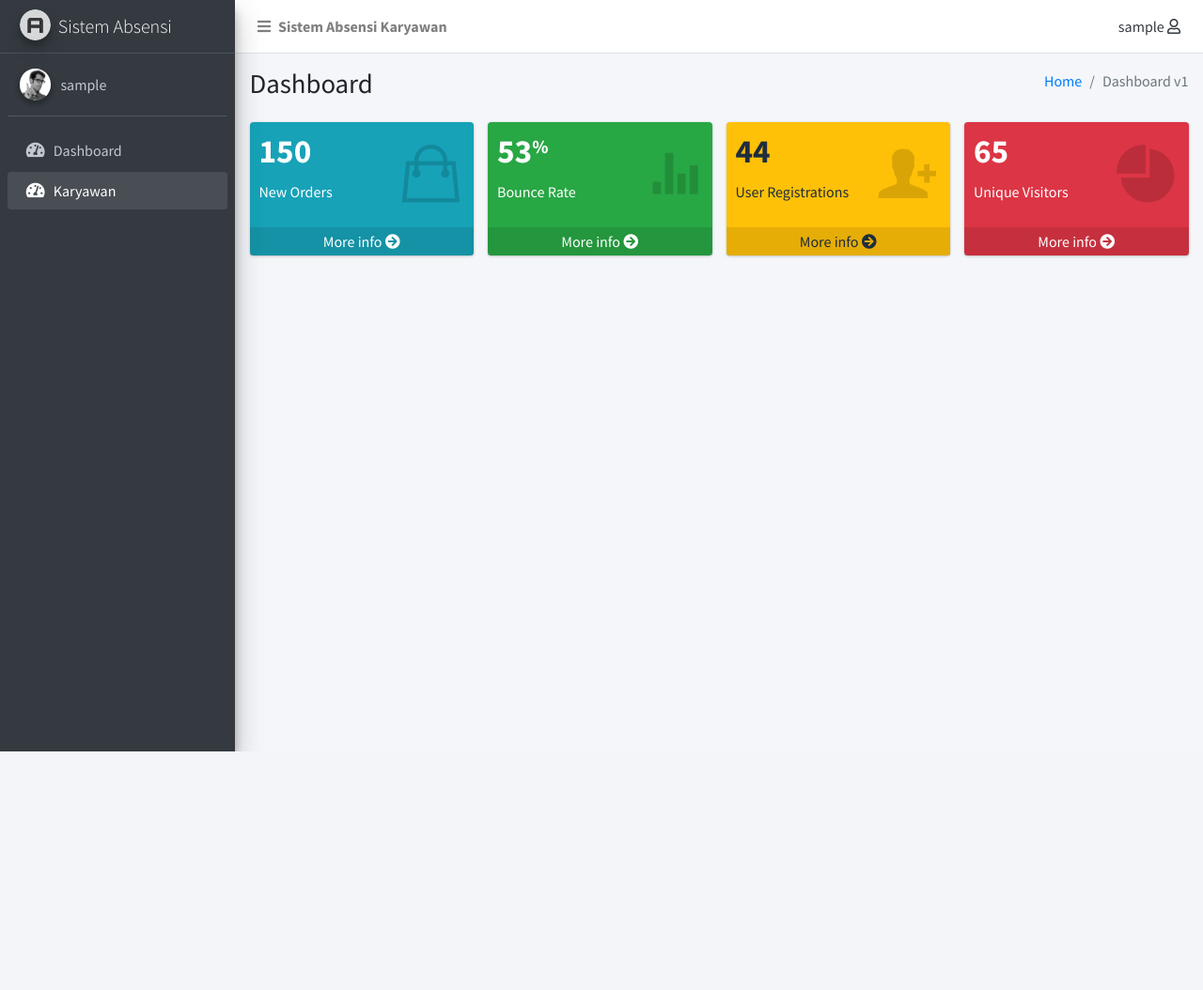
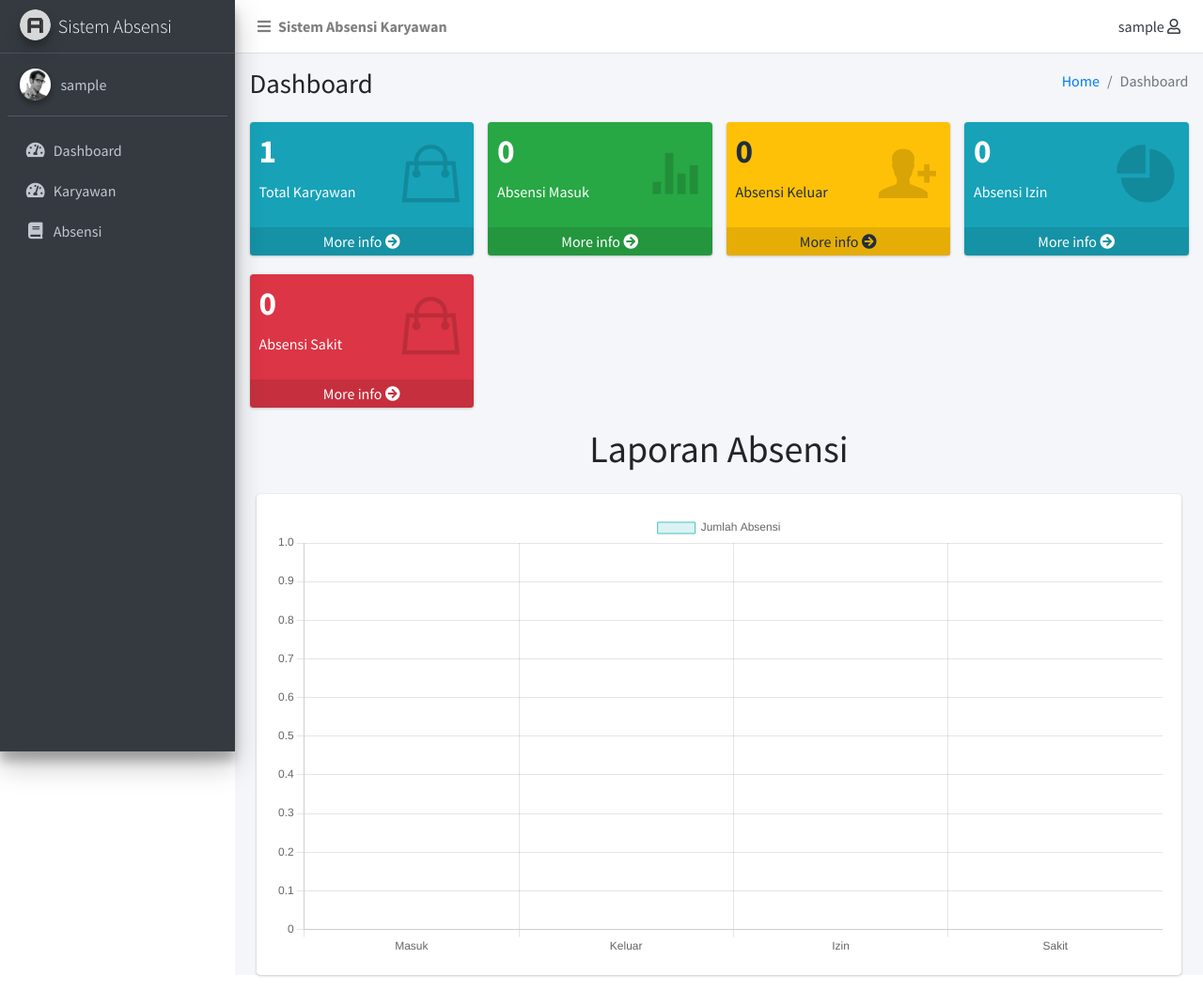
Before and after one commit to rizkyadiryanto14/absensi_karyawan_chipeer, a CodeIgniter app: page /database/dashboard in a window 1280 px wide. Shown: the whole page at 94% size. Before the commit the page ends 800 px from the top, so only its background shows below. Run offline with CodeIgniter, Linux system fonts and the light colour scheme; the visitor is signed in with stand-in values (Sample User, id 1); tables that the repository leaves empty or names only in its code hold one stand-in row (values such as "Sample post"); some libraries are stand-ins or nearby versions.

Commit message:
feature : update algoritma chipper

```diff
--- a/application/config/routes.php
+++ b/application/config/routes.php
@@ -65,3 +65,9 @@
 $route['karyawan/simpan'] = 'Karyawan/simpan';
 $route['admin/get_data_karyawan'] = 'Karyawan/get_data_karyawan';
 $route['karyawan/verify/(:num)']	= 'Karyawan/verify/$1';
+
+
+$route['karyawan/absensi']		= 'Absensi';
+$route['admin/get_data_absensi'] = 'Absensi/get_data_absensi';
+$route['absensi/submit/(:num)']		= 'Absensi/submit/$1';
+$route['karyawan/delete/(:num)']	= 'Karyawan/delete/$1';
--- a/application/controllers/Dashboard.php
+++ b/application/controllers/Dashboard.php
@@ -1,14 +1,26 @@
 <?php
+
+/**
+ * @author  Rizky Adi Ryanto
+ * @link github.com/rizkyadiryanto14
+ *
+ * @property $Karyawan_model
+ * @property $Absensi_model
+ */
 
 class Dashboard extends CI_Controller
 {
 	public function __construct()
 	{
 		parent::__construct();
+		$this->load->model('Karyawan_model');
+		$this->load->model('Absensi_model');
 	}
 
 	public function index()
 	{
-		$this->load->view('backend/dashboard');
+		$data['karyawan_total']	= $this->Karyawan_model->get_all_data();
+		$data['absensi_counts']	= $this->Absensi_model->get_count_per_jenis();
+		$this->load->view('backend/dashboard', $data);
 	}
 }
--- /dev/null
+++ b/application/models/Absensi_model.php
@@ -0,0 +1,103 @@
+<?php
+
+/**
+ * @author  Rizky Adi Ryanto
+ * @link github.com/rizkyadiryanto14
+ *
+ * @property $db
+ */
+
+class Absensi_model extends CI_Model
+{
+
+	public function insert($data)
+	{
+		return $this->db->insert('absensi', $data);
+	}
+
+	public function delete($id)
+	{
+		$this->db->where('id', $id);
+		return $this->db->delete('absensi');
+	}
+
+	public function get_count_per_jenis() {
+		$jenis_absensi = ['Masuk', 'Keluar', 'Izin', 'Sakit'];
+
+		$result = [];
+		foreach ($jenis_absensi as $jenis) {
+			$this->db->where('jenis_absensi', $jenis);
+			$this->db->from('absensi');
+			$count = $this->db->count_all_results();
+			$result[$jenis] = $count;
+		}
+
+		return $result;
+	}
+
+	/**
+	 * Membuat query untuk datatables
+	 */
+	function make_query($role, $id_karyawan = null)
+	{
+		$this->db->select('absensi.*, karyawan.nama as nama_karyawan, karyawan.alamat as alamat, karyawan.jabatan as jabatan')
+			->from("absensi")
+			->join("karyawan", "karyawan.id = absensi.karyawan_id");
+
+		// Filter data berdasarkan role
+		if ($role === 'karyawan' && $id_karyawan !== null) {
+			$this->db->where('absensi.karyawan_id', $id_karyawan);
+		}
+
+		// Filter pencarian
+		if (isset($_POST["search"]["value"])) {
+			$this->db->group_start(); // Mulai grup kondisi OR
+			$this->db->like("karyawan.nama", $_POST["search"]["value"]);
+			$this->db->or_like("karyawan.alamat", $_POST["search"]["value"]);
+			$this->db->or_like("karyawan.jabatan", $_POST["search"]["value"]);
+			$this->db->group_end();
+		}
+
+		// Urutkan data
+		if (isset($_POST["order"])) {
+			$this->db->order_by($_POST['order']['0']['column'], $_POST['order']['0']['dir']);
+		} else {
+			$this->db->order_by('id', 'DESC');
+		}
+	}
+
+
+	/**
+	 * Mengambil data untuk datatables
+	 */
+	function make_datatables($role, $id_karyawan = null)
+	{
+		$this->make_query($role, $id_karyawan);
+		if ($_POST["length"] != -1) {
+			$this->db->limit($_POST['length'], $_POST['start']);
+		}
+		$query = $this->db->get();
+		return $query->result();
+	}
+
+	/**
+	 * Menghitung jumlah data setelah filter
+	 */
+	function get_filtered_data($role, $id_karyawan = null)
+	{
+		$this->make_query($role, $id_karyawan);
+		$query = $this->db->get();
+		return $query->num_rows();
+	}
+
+
+	/**
+	 * Menghitung jumlah total data
+	 */
+	function get_all_data()
+	{
+		$this->db->select("*");
+		$this->db->from("absensi");
+		return $this->db->count_all_results();
+	}
+}
--- a/application/models/Karyawan_model.php
+++ b/application/models/Karyawan_model.php
@@ -14,6 +14,12 @@
 	public function get()
 	{
 		return $this->db->get('karyawan')->result();
+	}
+
+	public function delete($id)
+	{
+		$this->db->where('id', $id);
+		return $this->db->delete('karyawan');
 	}
 
 	/**
--- a/application/views/backend/dashboard.php
+++ b/application/views/backend/dashboard.php
@@ -1,6 +1,14 @@
 <?php $this->load->view('templates/header') ?>
 <?php $this->load->view('templates/navbar') ?>
 <?php $this->load->view('templates/sidebar') ?>
+
+<style>
+	.uppercase {
+		text-transform: uppercase;
+		font-weight: bold;
+	}
+</style>
+
 	<!-- Content Wrapper. Contains page content -->
 	<div class="content-wrapper">
 		<!-- Content Header (Page header) -->
@@ -13,7 +21,7 @@
 					<div class="col-sm-6">
 						<ol class="breadcrumb float-sm-right">
 							<li class="breadcrumb-item"><a href="#">Home</a></li>
-							<li class="breadcrumb-item active">Dashboard v1</li>
+							<li class="breadcrumb-item active">Dashboard</li>
 						</ol>
 					</div><!-- /.col -->
 				</div><!-- /.row -->
@@ -25,14 +33,15 @@
 		<section class="content">
 			<div class="container-fluid">
 				<!-- Small boxes (Stat box) -->
+				<?php if ($this->session->userdata('role') == 'admin') { ?>
 				<div class="row">
 					<div class="col-lg-3 col-6">
 						<!-- small box -->
 						<div class="small-box bg-info">
 							<div class="inner">
-								<h3>150</h3>
+								<h3><?= $karyawan_total ?></h3>
 
-								<p>New Orders</p>
+								<p>Total Karyawan</p>
 							</div>
 							<div class="icon">
 								<i class="ion ion-bag"></i>
@@ -42,12 +51,10 @@
 					</div>
 					<!-- ./col -->
 					<div class="col-lg-3 col-6">
-						<!-- small box -->
 						<div class="small-box bg-success">
 							<div class="inner">
-								<h3>53<sup style="font-size: 20px">%</sup></h3>
-
-								<p>Bounce Rate</p>
+								<h3><?= isset($absensi_counts['Masuk']) ? $absensi_counts['Masuk'] : 0; ?></h3>
+								<p>Absensi Masuk</p>
 							</div>
 							<div class="icon">
 								<i class="ion ion-stats-bars"></i>
@@ -55,14 +62,12 @@
 							<a href="#" class="small-box-footer">More info <i class="fas fa-arrow-circle-right"></i></a>
 						</div>
 					</div>
-					<!-- ./col -->
+					<!-- Absensi Keluar -->
 					<div class="col-lg-3 col-6">
-						<!-- small box -->
 						<div class="small-box bg-warning">
 							<div class="inner">
-								<h3>44</h3>
-
-								<p>User Registrations</p>
+								<h3><?= isset($absensi_counts['Keluar']) ? $absensi_counts['Keluar'] : 0; ?></h3>
+								<p>Absensi Keluar</p>
 							</div>
 							<div class="icon">
 								<i class="ion ion-person-add"></i>
@@ -70,14 +75,12 @@
 							<a href="#" class="small-box-footer">More info <i class="fas fa-arrow-circle-right"></i></a>
 						</div>
 					</div>
-					<!-- ./col -->
+					<!-- Absensi Izin -->
 					<div class="col-lg-3 col-6">
-						<!-- small box -->
-						<div class="small-box bg-danger">
+						<div class="small-box bg-info">
 							<div class="inner">
-								<h3>65</h3>
-
-								<p>Unique Visitors</p>
+								<h3><?= isset($absensi_counts['Izin']) ? $absensi_counts['Izin'] : 0; ?></h3>
+								<p>Absensi Izin</p>
 							</div>
 							<div class="icon">
 								<i class="ion ion-pie-graph"></i>
@@ -85,12 +88,95 @@
 							<a href="#" class="small-box-footer">More info <i class="fas fa-arrow-circle-right"></i></a>
 						</div>
 					</div>
+					<!-- Absensi Sakit -->
+					<div class="col-lg-3 col-6">
+						<div class="small-box bg-danger">
+							<div class="inner">
+								<h3><?= isset($absensi_counts['Sakit']) ? $absensi_counts['Sakit'] : 0; ?></h3>
+								<p>Absensi Sakit</p>
+							</div>
+							<div class="icon">
+								<i class="ion ion-bag"></i>
+							</div>
+							<a href="#" class="small-box-footer">More info <i class="fas fa-arrow-circle-right"></i></a>
+						</div>
+					</div>
 					<!-- ./col -->
 				</div>
 				<!-- /.row -->
-			</div><!-- /.container-fluid -->
+				<div class="container">
+					<h1 class="text-center mb-4">Laporan Absensi</h1>
+
+					<!-- Grafik Chart.js -->
+					<div class="card">
+						<div class="card-body">
+							<canvas id="absensiChart" width="400" height="200"></canvas>
+						</div>
+					</div>
+				</div>
+				<?php }else{ ?>
+					<!-- Row Selamat Datang -->
+					<div class="row mb-4">
+						<div class="col-lg-3 col-6">
+							<p class="uppercase">Selamat Datang, <?= strtoupper($this->session->userdata('username')) ?></p>
+						</div>
+					</div>
+				<?php } ?>
+			</div>
+			<!-- /.container-fluid -->
 		</section>
 		<!-- /.content -->
 	</div>
 
+<!-- Tambahkan Chart.js -->
+<script src="https://cdn.jsdelivr.net/npm/chart.js"></script>
+
+<!-- Script untuk Chart.js -->
+<script>
+	// Data dari PHP
+	const absensiCounts = <?= json_encode($absensi_counts); ?>;
+
+	const labels = Object.keys(absensiCounts);
+	const data = Object.values(absensiCounts);
+
+	const ctx = document.getElementById('absensiChart').getContext('2d');
+	const absensiChart = new Chart(ctx, {
+		type: 'bar',
+		data: {
+			labels: labels,
+			datasets: [{
+				label: 'Jumlah Absensi',
+				data: data,
+				backgroundColor: [
+					'rgba(75, 192, 192, 0.2)',
+					'rgba(255, 206, 86, 0.2)',
+					'rgba(54, 162, 235, 0.2)',
+					'rgba(255, 99, 132, 0.2)'
+				],
+				borderColor: [
+					'rgba(75, 192, 192, 1)',
+					'rgba(255, 206, 86, 1)',
+					'rgba(54, 162, 235, 1)',
+					'rgba(255, 99, 132, 1)'
+				],
+				borderWidth: 1
+			}]
+		},
+		options: {
+			responsive: true,
+			plugins: {
+				legend: {
+					display: true,
+					position: 'top',
+				},
+			},
+			scales: {
+				y: {
+					beginAtZero: true
+				}
+			}
+		}
+	});
+</script>
+
 <?php $this->load->view('templates/footer') ?>
--- a/application/views/templates/sidebar.php
+++ b/application/views/templates/sidebar.php
@@ -21,6 +21,7 @@
 		<!-- Sidebar Menu -->
 		<nav class="mt-2">
 			<ul class="nav nav-pills nav-sidebar flex-column" data-widget="treeview" role="menu" data-accordion="false">
+				<?php if ($this->session->userdata('role') == 'admin') { ?>
 				<li class="nav-item ">
 					<a href="<?= base_url('dashboard') ?>" class="nav-link">
 						<i class="nav-icon fas fa-tachometer-alt"></i>
@@ -29,7 +30,7 @@
 						</p>
 					</a>
 				</li>
-				<li class="nav-item menu-open">
+				<li class="nav-item">
 					<a href="<?= base_url('admin/karyawan') ?>" class="nav-link">
 						<i class="nav-icon fas fa-tachometer-alt"></i>
 						<p>
@@ -37,6 +38,32 @@
 						</p>
 					</a>
 				</li>
+				<li class="nav-item">
+					<a href="<?= base_url('karyawan/absensi') ?>" class="nav-link">
+						<i class="nav-icon fas fa-book"></i>
+						<p>
+							Absensi
+						</p>
+					</a>
+				</li>
+				<?php }elseif ($this->session->userdata('role') == 'karyawan') { ?>
+					<li class="nav-item ">
+						<a href="<?= base_url('dashboard') ?>" class="nav-link">
+							<i class="nav-icon fas fa-tachometer-alt"></i>
+							<p>
+								Dashboard
+							</p>
+						</a>
+					</li>
+					<li class="nav-item">
+						<a href="<?= base_url('karyawan/absensi') ?>" class="nav-link">
+							<i class="nav-icon fas fa-book"></i>
+							<p>
+								Absensi
+							</p>
+						</a>
+					</li>
+				<?php } ?>
 
 			</ul>
 		</nav>
--- a/assets/dist/js/demo.js
+++ b/assets/dist/js/demo.js
@@ -9,14 +9,6 @@
 
 (function ($) {
   'use strict'
-
-  setTimeout(function () {
-    if (window.___browserSync___ === undefined && Number(localStorage.getItem('AdminLTE:Demo:MessageShowed')) < Date.now()) {
-      localStorage.setItem('AdminLTE:Demo:MessageShowed', (Date.now()) + (15 * 60 * 1000))
-      // eslint-disable-next-line no-alert
-      alert('You load AdminLTE\'s "demo.js", \nthis file is only created for testing purposes!')
-    }
-  }, 1000)
 
   function capitalizeFirstLetter(string) {
     return string.charAt(0).toUpperCase() + string.slice(1)
```
Also changed, not shown: application/controllers/Absensi.php (added, +170 -0 lines), application/controllers/Auth.php (+5 -2 lines), application/controllers/Karyawan.php (+64 -8 lines), application/models/Auth_model.php (+20 -0 lines), application/views/backend/absensi/list.php (added, +128 -0 lines), application/views/backend/karyawan/list.php (+6 -6 lines).
